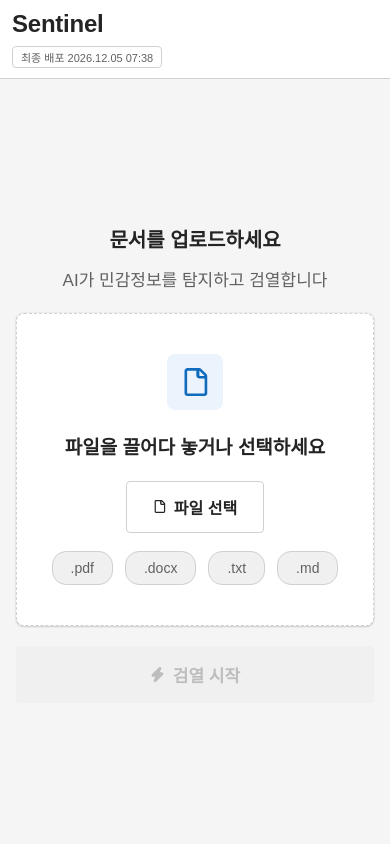
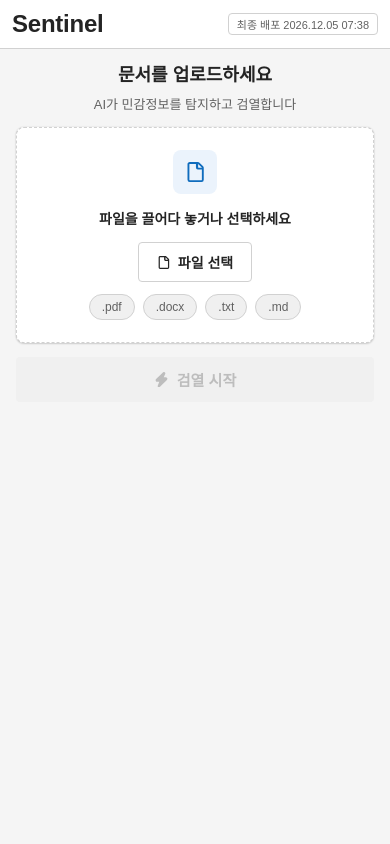
Before and after one commit to cosmosjiwan/Sentinel, a Flask app: page / in a window 390 px wide. Run offline with Flask 3, Linux system fonts and the light colour scheme; some web fonts are replaced.

Commit message:
Fix mobile layout issues and duplicate label bug
- Move deploy-time chip inline with logo on mobile (topbar-right no longer wraps)
- Fit upload flow on one screen without scrolling on mobile (input.css)
- Remove redundant "새 문서" button from batch result topbar (logo already links home)
- Show summary strip again when scrolling back to document top
- Fix output.css unscoped height/overflow rules clipping bottom text on mobile
- Disambiguate duplicate substitution labels (e.g. "black monkey" reused for two
  different entities) by appending A/B/C suffixes to both the items dict and the
  literal body tag content

```diff
--- a/app.py
+++ b/app.py
@@ -421,6 +421,27 @@ def apply_grade_rewrite(body, items):
     return TAG_RE.sub(rewrite, body)
 
 
+def disambiguate_duplicate_labels(body, items):
+    """치환 표현이 동일하지만 원문이 서로 다른 항목들(모델이 같은 표현을 잘못 재사용한 경우)에
+    'A'/'B'/'C' 접미사를 붙여 구분한다. (예: "black monkey" 중복 노출 방지)"""
+    groups = {}
+    for id_str, item in items.items():
+        groups.setdefault(item["replaced"], []).append(id_str)
+
+    for label, ids in groups.items():
+        if len(ids) < 2:
+            continue
+        origs = {items[i]["orig"] for i in ids}
+        if len(origs) < 2:
+            continue  # 같은 개체의 반복 등장이므로 그대로 둔다
+        for idx, id_str in enumerate(sorted(ids, key=int)):
+            new_label = f"{label} {chr(ord('A') + idx)}"
+            items[id_str]["replaced"] = new_label
+            tag_re = re.compile(rf'(<R{id_str}>)(.*?)(</R{id_str}>)', re.DOTALL)
+            body = tag_re.sub(lambda m, nl=new_label: f"{m.group(1)}{nl}{m.group(3)}", body)
+    return body
+
+
 def process_file(upload_path, filename):
     """단일 파일에 대해 탐지 → 위험성평가 → 등급별 처리까지 전체 파이프라인을 수행하고
     결과를 results/ 에 저장한 뒤 요약 dict를 반환한다."""
@@ -443,6 +464,7 @@ def process_file(upload_path, filename):
         )
     else:
         display_body = apply_grade_rewrite(body, items)
+        display_body = disambiguate_duplicate_labels(display_body, items)
         clean_text = clean_markers(display_body)
 
     base = os.path.basename(filename)
--- a/static/css/common.css
+++ b/static/css/common.css
@@ -187,8 +187,8 @@ body {
 @media (max-width: 768px) {
   body { height: auto; min-height: 100vh; overflow: visible; font-size: 13px; }
 
-  .topbar { flex-wrap: wrap; height: auto; padding: 10px 12px; gap: 8px; row-gap: 8px; }
-  .topbar-right { flex-wrap: wrap; gap: 6px; width: 100%; justify-content: flex-start; }
+  .topbar { height: auto; padding: 10px 12px; gap: 8px; }
+  .topbar-right { flex-wrap: wrap; gap: 6px; justify-content: flex-end; }
   .topbar-username { display: none; }
   .brand { font-size: 24px; }
 
--- a/static/css/input.css
+++ b/static/css/input.css
@@ -279,12 +279,29 @@ body {
   .content-area { overflow: visible; }
 }
 
-/* ── 모바일 대응 ── */
+/* ── 모바일: 스크롤 없이 한 화면에 업로드 흐름 전체가 보이도록 ── */
 @media (max-width: 768px) {
-  .content-area { padding: 24px 16px; }
-  .upload-hero-title { font-size: 20px; }
-  .upload-box { padding: 40px 16px; }
-  .upload-icon { width: 56px; height: 56px; }
+  html, body { height: 100%; overflow: hidden; }
+  .content-area {
+    align-items: flex-start;
+    justify-content: flex-start;
+    padding: 14px 16px;
+    overflow: hidden;
+  }
+  .upload-hero { gap: 10px; }
+  .upload-hero-title { font-size: 18px; line-height: 24px; }
+  .upload-hero-sub { font-size: 13px; margin-top: -4px; }
+
+  .upload-box { min-height: 0; padding: 22px 16px; }
+  .upload-icon { width: 44px; height: 44px; margin: 0 auto 14px; }
+  .upload-icon svg { width: 20px; height: 20px; }
+  .upload-title { font-size: 14px; margin-bottom: 14px; }
+  .select-btn { padding: 9px 18px; font-size: 14px; }
+  .format-chips { margin-top: 12px; gap: 8px; }
+  .fmt-chip { font-size: 12px; padding: 5px 12px; }
+  #file-name { margin-top: 12px; font-size: 12px; }
+
+  .submit-btn { padding: 12px; font-size: 15px; margin-top: 14px !important; }
 
   .scan-card { width: 100%; padding: 24px 16px; }
 }
--- a/templates/batch_result.html
+++ b/templates/batch_result.html
@@ -11,12 +11,6 @@
 
 <div class="topbar">
   <a class="brand" href="/">Sentinel</a>
-  <div class="topbar-right">
-    <a class="btn btn-secondary btn-sm" href="/">
-      <svg width="13" height="13" viewBox="0 0 16 16" fill="currentColor"><path d="M6.906.664a1.749 1.749 0 0 1 2.187 0l5.25 4.2c.415.332.657.835.657 1.367v7.019A1.75 1.75 0 0 1 13.25 15h-3.5a.75.75 0 0 1-.75-.75V9H7v5.25a.75.75 0 0 1-.75.75h-3.5A1.75 1.75 0 0 1 1 13.25V6.23c0-.531.242-1.034.657-1.366l5.25-4.2Z"/></svg>
-      새 문서
-    </a>
-  </div>
 </div>
 
 <div class="summary static">
```
Also changed, not shown: static/css/output.css (+13 -3 lines), templates/output.html (+17 -3 lines).
